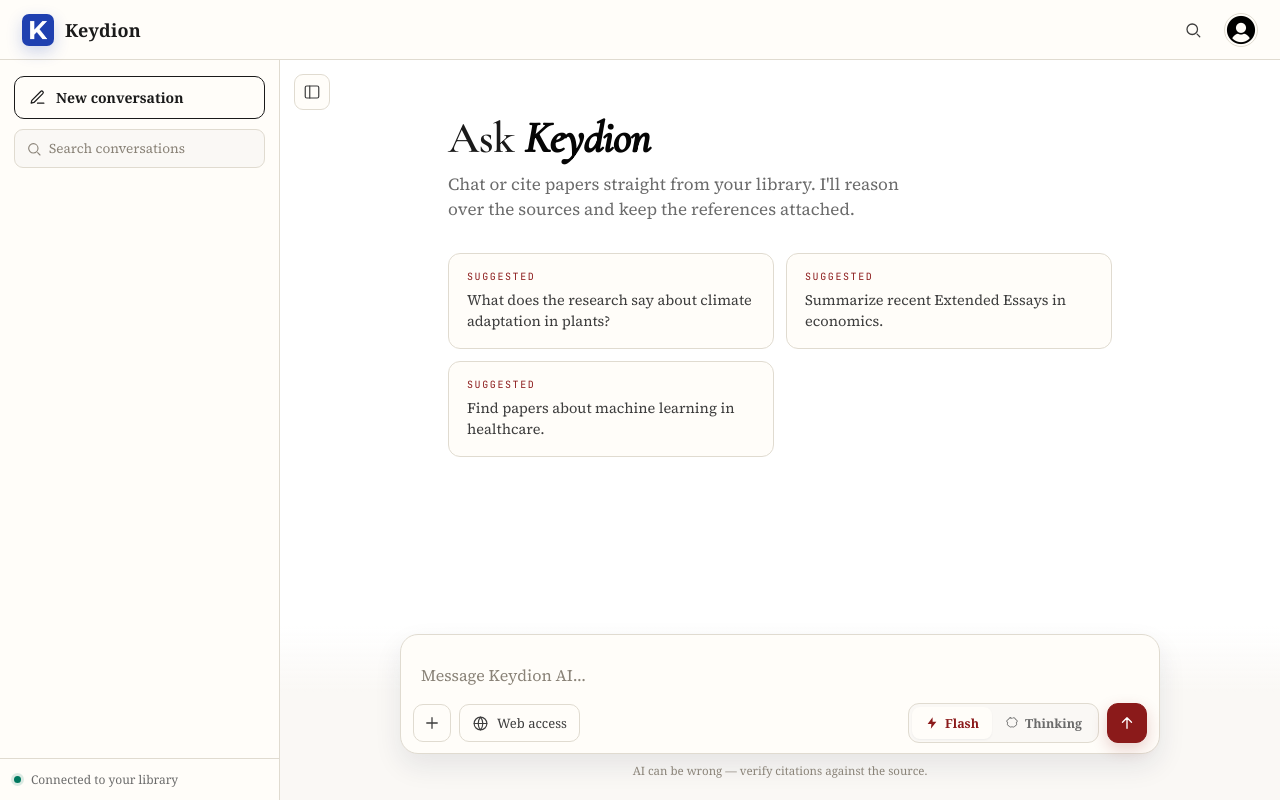
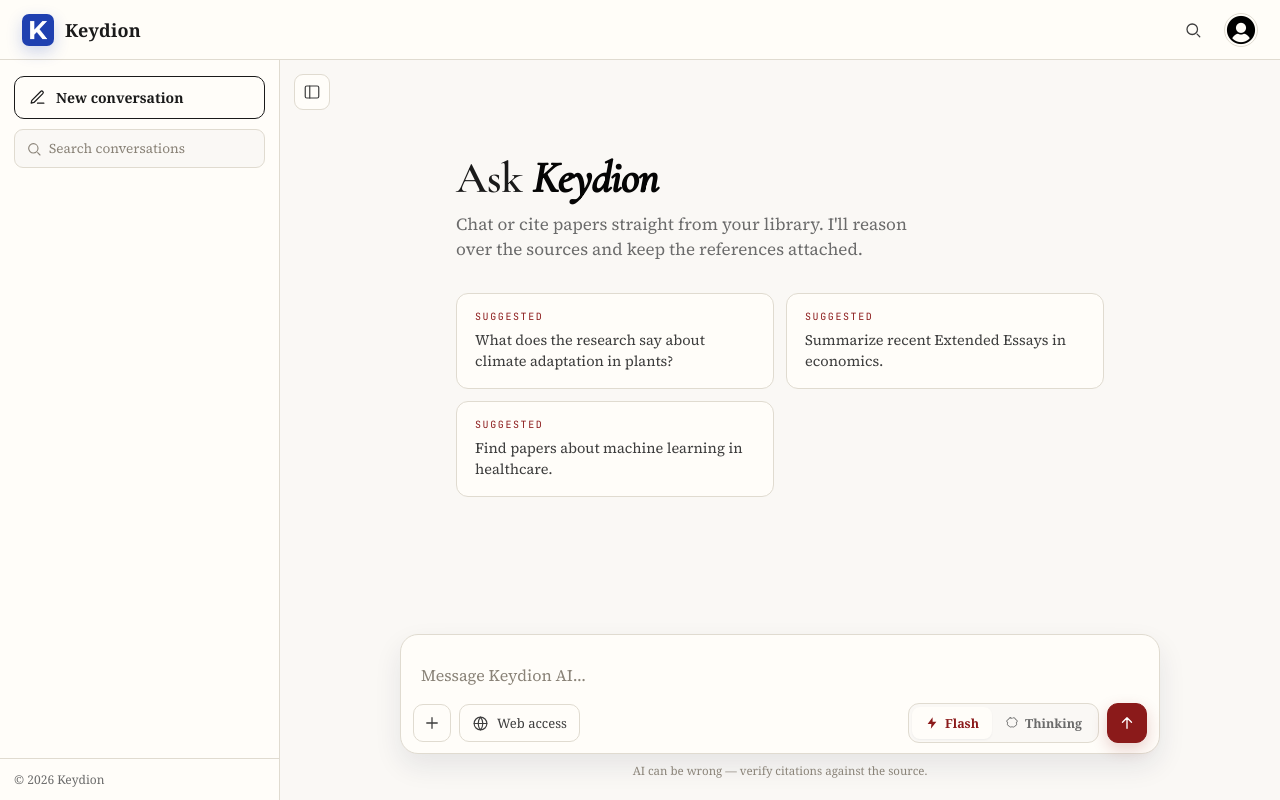
Before and after one commit to MingYuanWei1/Keydion, a Flask app: page /ask in a window 1280 px wide. Run offline with Flask 3, Linux system fonts and the light colour scheme; data that the repository does not hold is empty.

Commit message:
fix(ask): correct standalone layout (center thread, in-flow header) and replace footer with copyright in rail

```diff
--- a/static/css/ask.css
+++ b/static/css/ask.css
@@ -711,16 +711,27 @@ button { font-family: inherit; cursor: pointer; }
 }
 
 
-/* ===== standalone-port overrides (added by port) ===== */
+/* ===== standalone-port overrides ===== */
 html, body { margin: 0; padding: 0; }
-body { min-height: 100vh; display: flex; flex-direction: column; background: var(--bg); }
+
+/* The mockup pins .kd-header and .kd-app with position:fixed and has NO footer.
+   For the standalone page (header + app + site footer) we drop that fixed model
+   and lay the page out as a single flex column so the footer sits at the bottom
+   and the app fills the space between header and footer. */
+body { height: 100vh; display: flex; flex-direction: column; overflow: hidden;
+  background: var(--cream); color: var(--ink); }
+
+.kd-header { position: static; flex: 0 0 auto; }
+
+.kd-app { position: static; top: auto; left: auto; right: auto; bottom: auto;
+  flex: 1 1 auto; min-height: 0; }
+
+.kd-disabled { flex: 0 0 auto; padding: 10px 16px; background: #fdf6f6;
+  border-bottom: 1px solid #e8c0c0; color: #8b1a1a; font-size: 13px; text-align: center; }
+
+
+/* overlay + pop menu visibility toggles (vanilla-JS port) */
 .kd-overlay { display: none; }
 .kd-overlay.is-open { display: flex; }
 .kd-pop { display: none; }
 .kd-pop.is-open { display: block; }
-.kd-disabled { padding: 10px 16px; background: #fdf6f6; border-bottom: 1px solid #e8c0c0;
-  color: #8b1a1a; font-size: 13px; text-align: center; }
-.kd-site-footer { background: #141414; color: #999; padding: 20px 0; margin-top: auto; }
-.kd-site-footer .kd-foot-inner { max-width: 1200px; margin: 0 auto; padding: 0 28px;
-  display: flex; justify-content: space-between; align-items: center; font-size: 12px; }
-.kd-site-footer a { color: #666; text-decoration: none; }
--- a/static/js/ask.js
+++ b/static/js/ask.js
@@ -107,7 +107,7 @@
     body.appendChild(bar);
   }
 
-  function scroll() { if (thread) thread.scrollTop = thread.scrollHeight; }
+  function scroll() { var sc = document.querySelector(".kd-thread"); if (sc) sc.scrollTop = sc.scrollHeight; }
 
   function send(forced) {
     if (busy) return;
--- a/templates/ask.html
+++ b/templates/ask.html
@@ -35,13 +35,14 @@
         <div class="kd-railsearch"><svg width="16" height="16" viewBox="0 0 24 24" fill="none" stroke="currentColor" stroke-width="1.7" stroke-linecap="round" stroke-linejoin="round"><circle cx="11" cy="11" r="7"/><path d="m21 21-3.5-3.5"/></svg><input id="kd-rail-search" placeholder="{{ _('Search conversations') }}"></div>
       </div>
       <div class="kd-rail__list" id="kd-rail-list"></div>
-      <div class="kd-rail__foot"><span class="dot"></span>{{ _('Connected to your library') }}</div>
+      <div class="kd-rail__foot">© {{ current_year }} Keydion</div>
     </aside>
 
     <main class="kd-main">
       <button class="kd-railtoggle" id="kd-railtoggle" type="button" title="{{ _('Toggle conversations') }}"><svg width="18" height="18" viewBox="0 0 24 24" fill="none" stroke="currentColor" stroke-width="1.6" stroke-linecap="round" stroke-linejoin="round"><rect x="3" y="4" width="18" height="16" rx="2"/><path d="M9 4v16"/></svg></button>
 
-      <div class="kd-thread" id="kd-thread">
+      <div class="kd-thread">
+        <div class="kd-thread__inner" id="kd-thread">
         <div class="kd-empty" id="kd-empty">
           <h1 class="kd-empty__title">{{ _('Ask') }} <em style="color:rgb(5,5,5)">Keydion</em></h1>
           <p class="kd-empty__sub">{{ _("Chat or cite papers straight from your library. I'll reason over the sources and keep the references attached.") }}</p>
@@ -53,6 +54,7 @@
             </button>
             {% endfor %}
           </div>
+        </div>
         </div>
       </div>
 
@@ -127,13 +129,6 @@
     </div>
   </div>
 
-  <footer class="kd-site-footer">
-    <div class="kd-foot-inner">
-      <span>© {{ current_year }} Keydion</span>
-      <a href="https://beian.miit.gov.cn" target="_blank">蜀ICP备16024747号-2</a>
-    </div>
-  </footer>
-
   <script type="application/json" id="ask-boot">{{ ask_boot | tojson }}</script>
   <script src="{{ url_for('static', filename='js/ask.js') }}"></script>
 </body>
```
Also changed, not shown: tests/test_ask_page_contract.py (+2 -2 lines).
